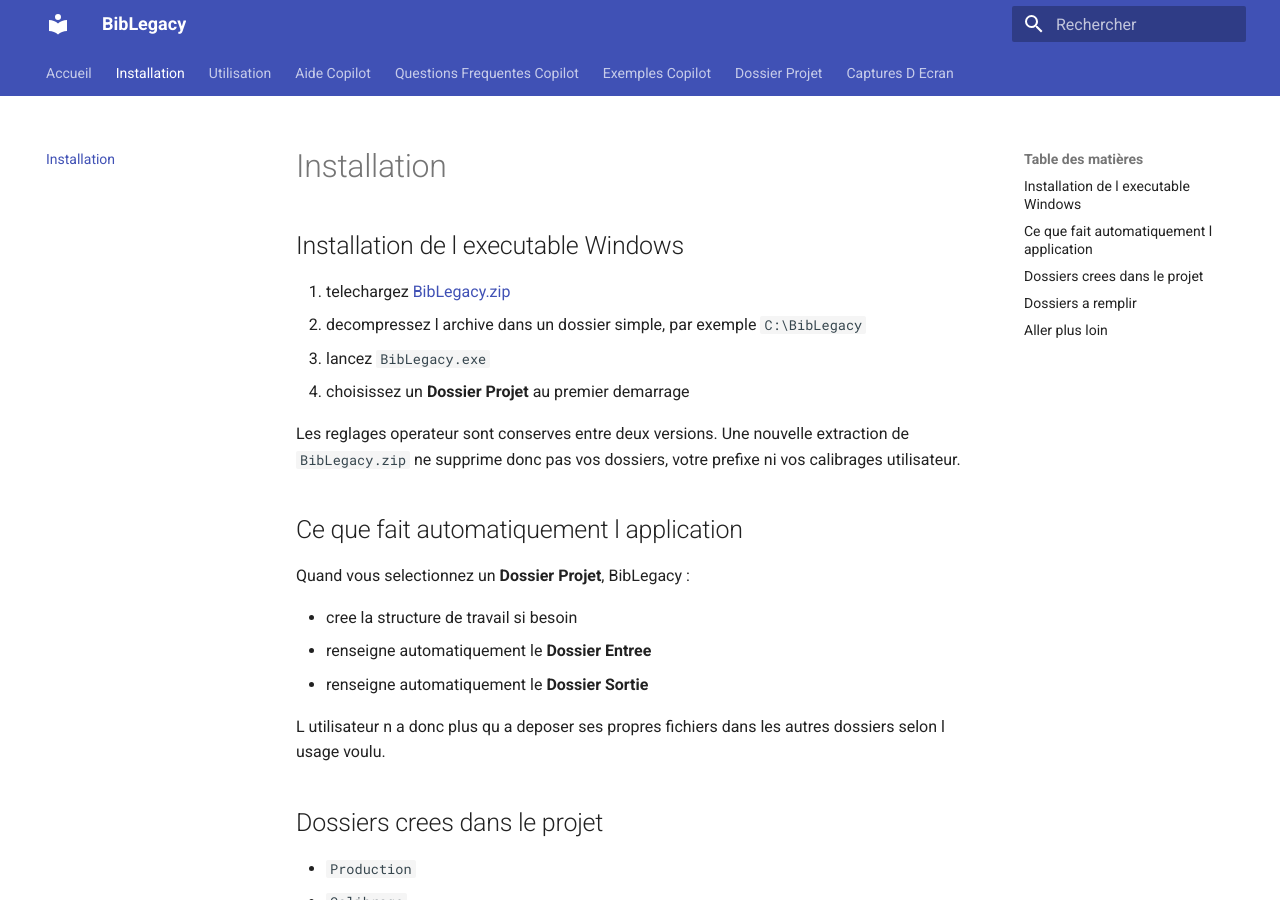
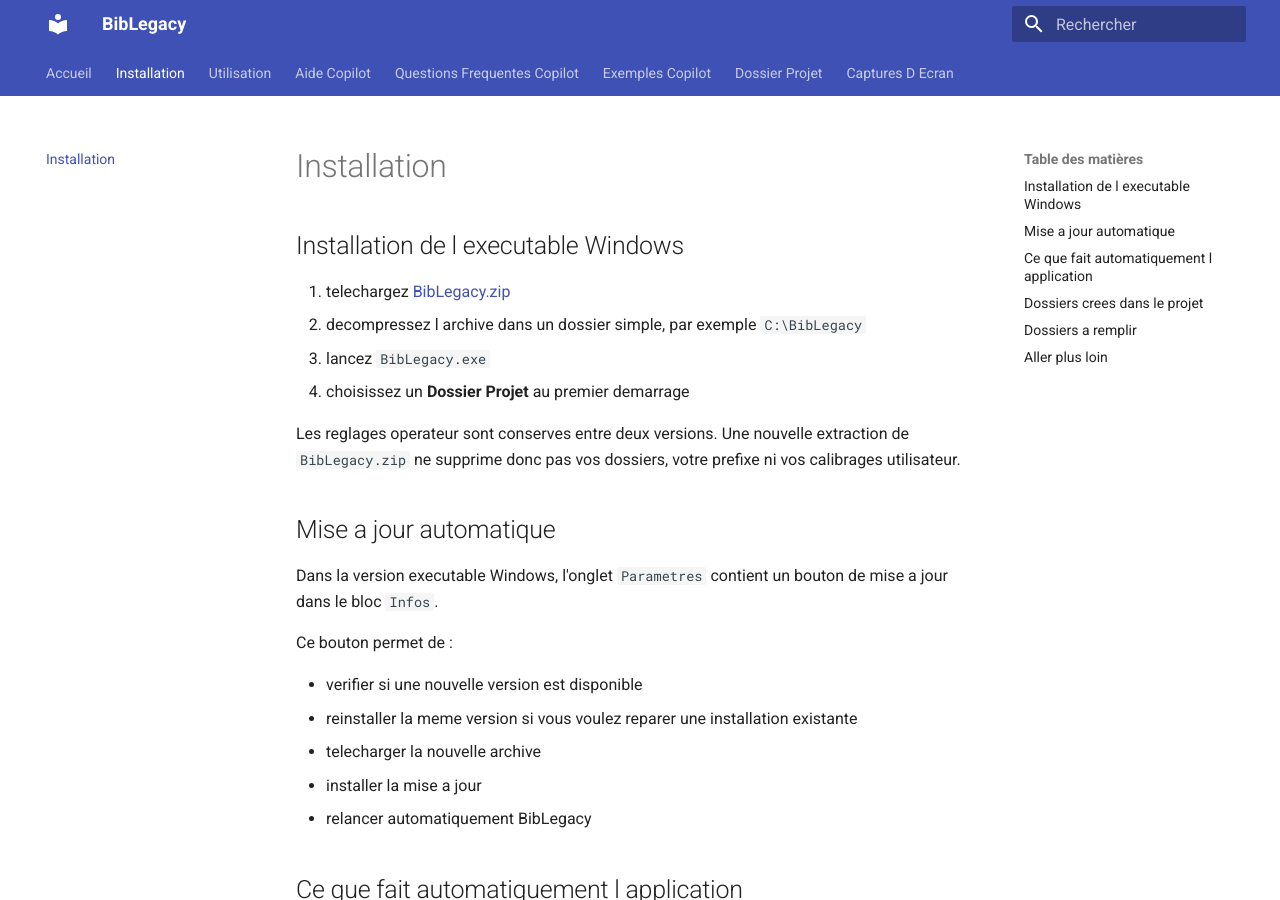
Before and after one commit to Maurice-Churlet/BibLegacy-Community, an MkDocs documentation site: the page built from site_docs/installation.md, in a window 1280 px wide and 900 px high. Built offline with MkDocs 1.6.1 and Material for MkDocs 9.7.7, drawn with Linux system fonts in a browser that asks for light colours.

Commit message:
Sync community documentation from BibLegacy

```diff
--- a/site_docs/installation.md
+++ b/site_docs/installation.md
@@ -8,6 +8,18 @@
 4. choisissez un **Dossier Projet** au premier demarrage
 
 Les reglages operateur sont conserves entre deux versions. Une nouvelle extraction de `BibLegacy.zip` ne supprime donc pas vos dossiers, votre prefixe ni vos calibrages utilisateur.
+
+## Mise a jour automatique
+
+Dans la version executable Windows, l'onglet `Parametres` contient un bouton de mise a jour dans le bloc `Infos`.
+
+Ce bouton permet de :
+
+- verifier si une nouvelle version est disponible
+- reinstaller la meme version si vous voulez reparer une installation existante
+- telecharger la nouvelle archive
+- installer la mise a jour
+- relancer automatiquement BibLegacy
 
 ## Ce que fait automatiquement l application
 
```
Also changed, not shown: imported/biblegacy/SYNC_MANIFEST.md (+2 -2 lines), imported/biblegacy/docs/user_guide/02_installation.md (+15 -0 lines), 1 other file.
